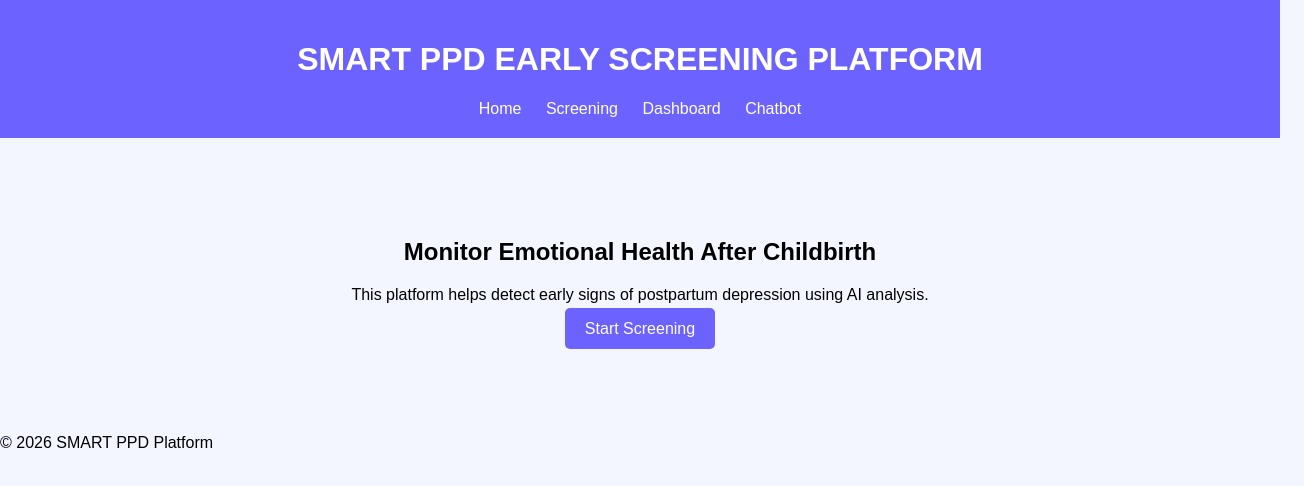
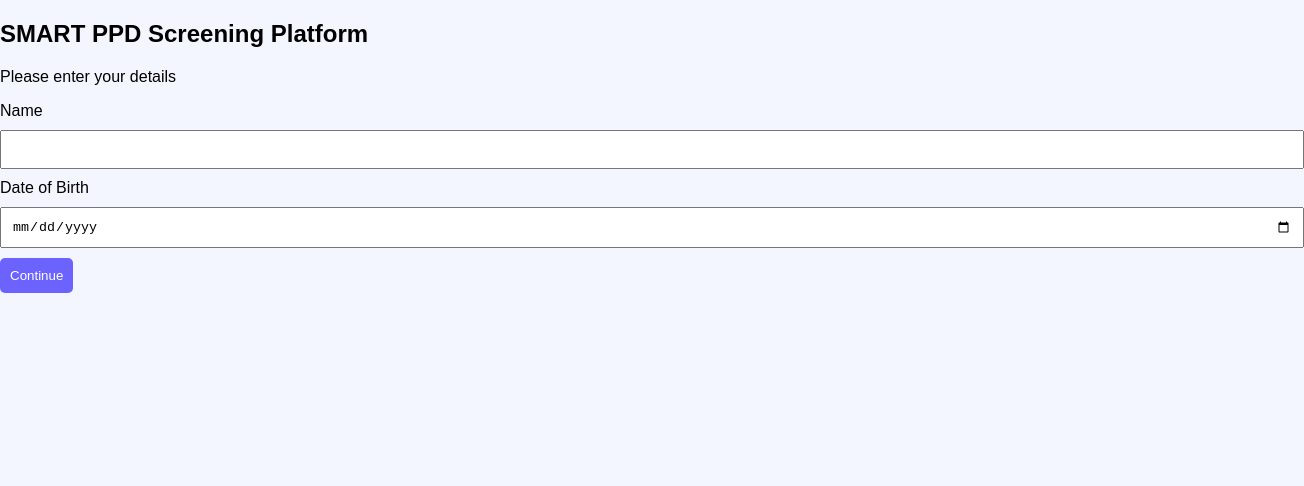
Before and after one commit to deepika11082008/mumpulse, a plain HTML site: page index.html in a window 1280 px wide. Shown: the whole page, 1304 px wide, since content can reach past the window. Drawn offline with Linux system fonts and the light colour scheme; files that its build step writes are made by us from their sources.

Commit message:
index.html

```diff
--- a/index.html
+++ b/index.html
@@ -1,49 +1,40 @@
 <!DOCTYPE html>
 <html>
+
 <head>
 
-<title>SMART PPD Screening Platform</title>
+<title>SMART PPD Login</title>
 
 <meta name="viewport" content="width=device-width, initial-scale=1">
 
-<link rel="stylesheet" href="css/style.css">
+<link rel="stylesheet" href="style.css">
 
 </head>
 
 <body>
 
-<header>
+<div class="login-container">
 
-<h1>SMART PPD EARLY SCREENING PLATFORM</h1>
+<h2>SMART PPD Screening Platform</h2>
 
-<nav>
+<p>Please enter your details</p>
 
-<a href="index.html">Home</a>
-<a href="screening.html">Screening</a>
-<a href="dashboard.html">Dashboard</a>
-<a href="chatbot.html">Chatbot</a>
+<form id="loginForm">
 
-</nav>
+<label>Name</label>
+<input type="text" id="name" required>
 
-</header>
+<label>Date of Birth</label>
+<input type="date" id="dob" required>
 
-<section class="hero">
+<button type="submit">Continue</button>
 
-<h2>Monitor Emotional Health After Childbirth</h2>
+</form>
 
-<p>
-This platform helps detect early signs of postpartum depression using AI analysis.
-</p>
+</div>
 
-<a href="screening.html" class="btn">Start Screening</a>
-
-</section>
-
-<footer>
-
-<p>© 2026 SMART PPD Platform</p>
-
-</footer>
+<script src="script.js"></script>
 
 </body>
+
 </html>
```
